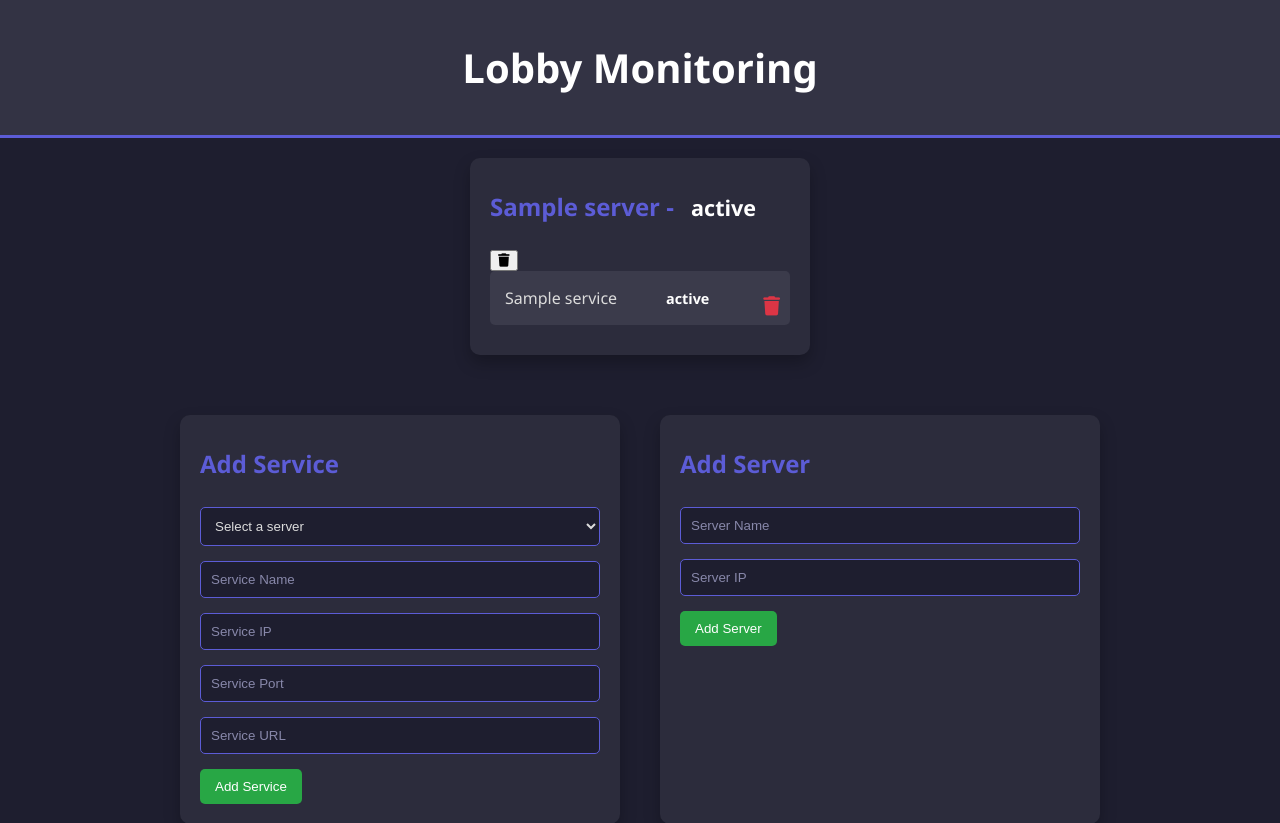
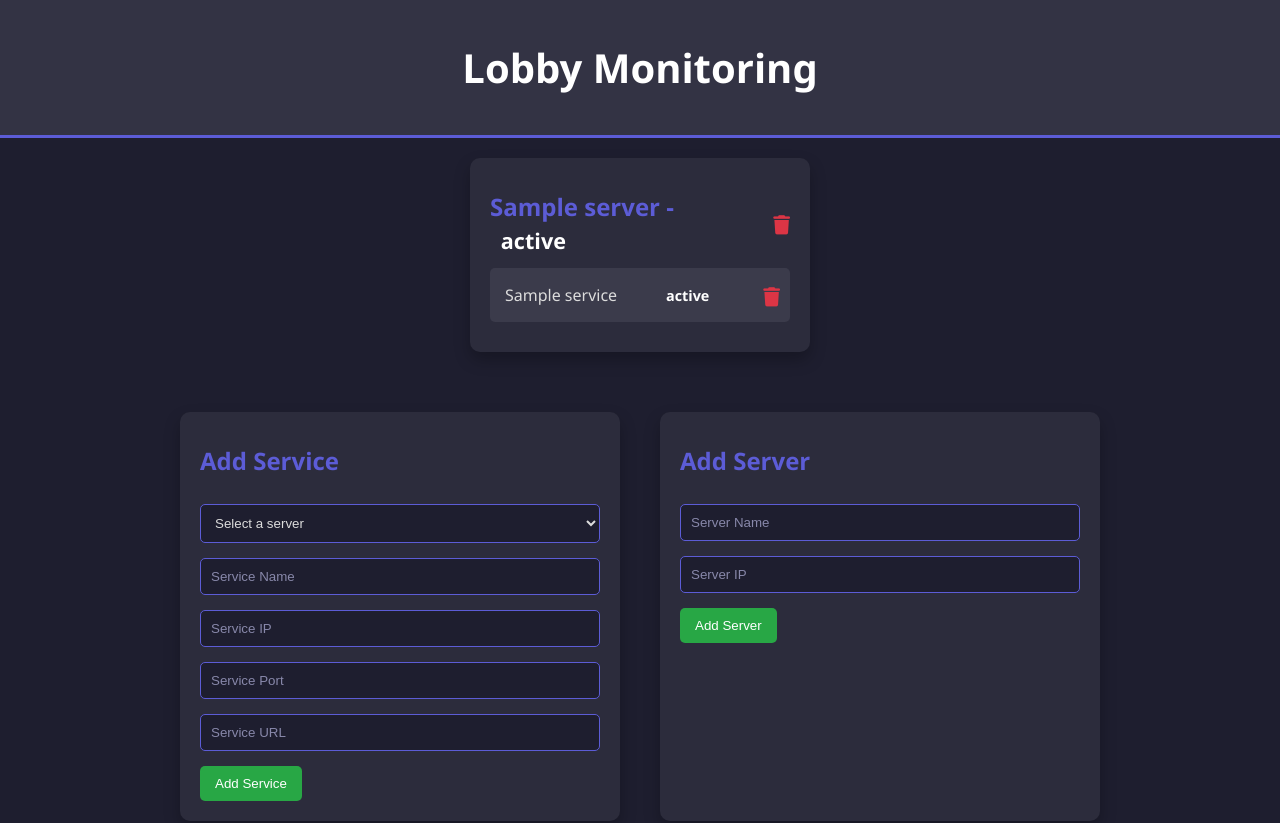
Before and after one commit to Carter510/monitor, a Flask app: template templates/index.html in a window 1280 px wide. Shown: the top 823 px of the page. Run offline with Flask 3, Linux system fonts and the light colour scheme; the template is opened without the code that fills it: most values are stand-ins (such as "Sample title", 1, 10 or a date in 2020).

Commit message:
Update styles.css

```diff
--- a/static/styles.css
+++ b/static/styles.css
@@ -143,6 +143,8 @@ h1 {
     padding: 0; /* Remove padding */
     margin-left: 10px; /* Add some margin for spacing */
     transition: color 0.3s; /* Smooth color transition */
+    position: relative; /* Set position to relative */
+    top: -6.2px ; /*Move the icon slightly upwards */
 }
 
 .remove-btn i {
@@ -198,3 +200,37 @@ input[type="text"]::placeholder, input[type="number"]::placeholder {
 .service-menu-form button.add-btn:hover, .server-form button.add-btn:hover {
     background-color: #218838;
 }
+
+.server-title-container {
+    display: flex;
+    justify-content: space-between; /* Ensure space between the title and the button */
+    align-items: center; /* Vertically align the items */
+}
+
+.server-title-container h2 {
+    margin: 0; /* Remove margin to align properly */
+    flex-grow: 1; /* Allow the title to take up available space */
+}
+
+.remove-btn-server {
+    background: none;
+    border: none;
+    cursor: pointer;
+    color: #dc3545;
+    font-size: 1.2em;
+    padding: 0;
+    margin-left: 10px;
+    transition: color 0.3s;
+    position: relative; /* Set position to relative */
+    top: -6.2px ; /*Move the icon slightly upwards */
+}
+
+.remove-btn-server i {
+    display: flex;
+    align-items: center;
+    line-height: 1;
+}
+
+.remove-btn-server:hover {
+    color: #a71d2a;
+}
```
